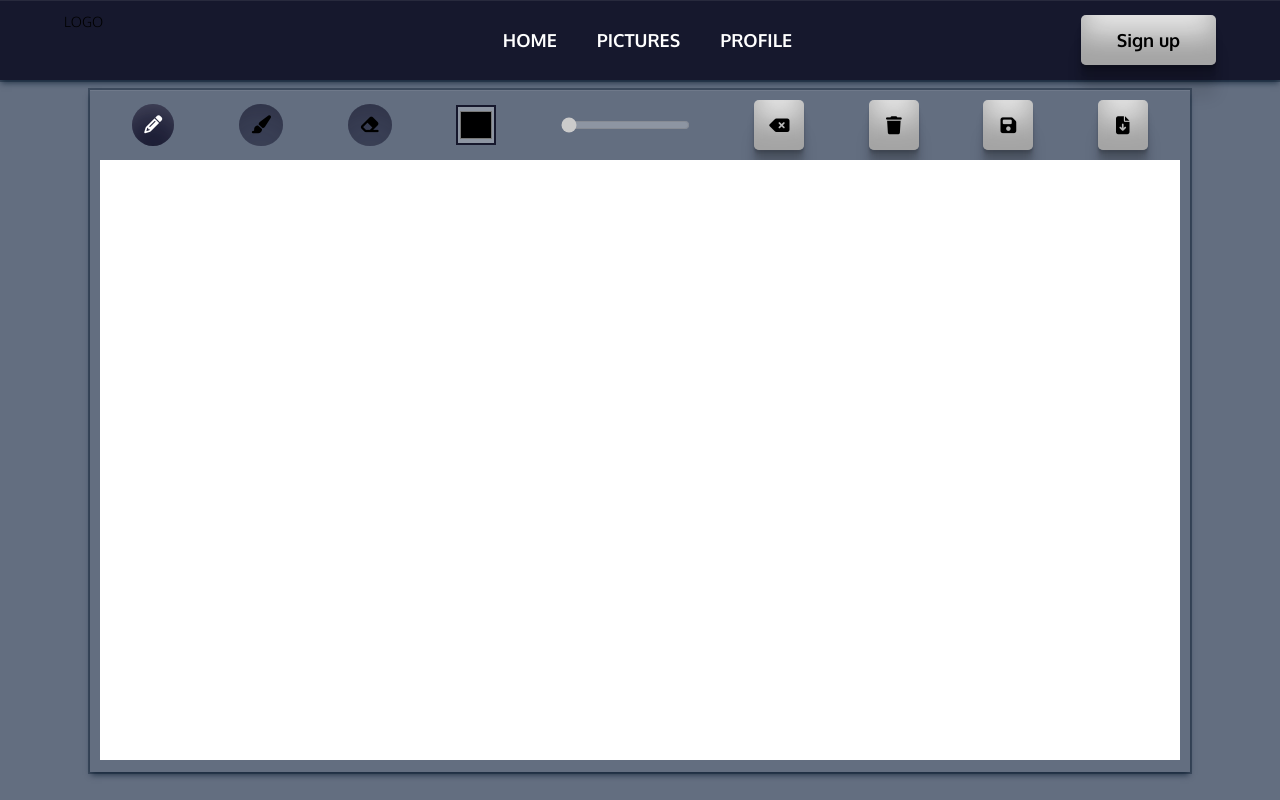
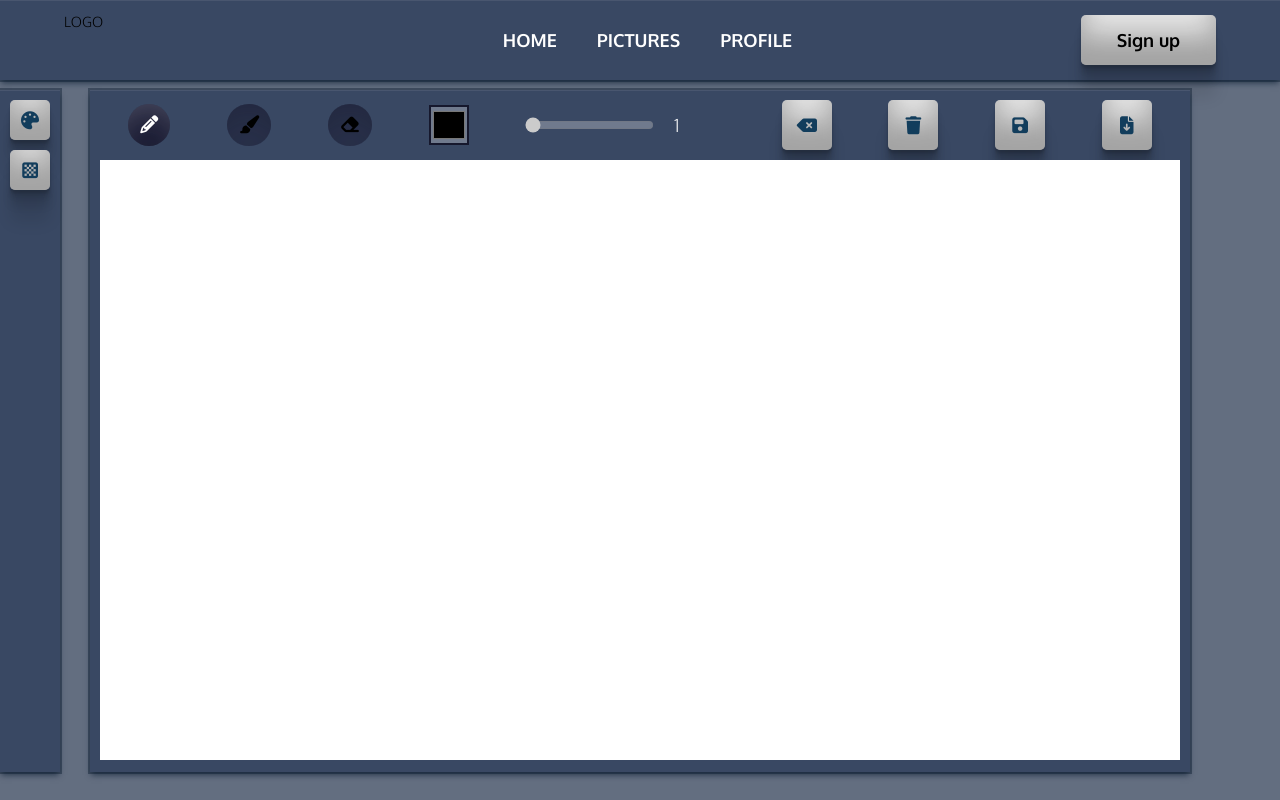
Before and after one commit to IBRA110/Draw-and-Draw, an Angular app in the folder frontend/project/: page /tolls/paint in a window 1280 px wide. Built offline with nearby package versions, Linux system fonts and the light colour scheme.

Commit message:
version 0.16

```diff
--- a/frontend/project/package.json
+++ b/frontend/project/package.json
@@ -18,8 +18,11 @@
     "@angular/platform-browser": "~13.3.0",
     "@angular/platform-browser-dynamic": "~13.3.0",
     "@angular/router": "~13.3.0",
+    "@types/file-saver": "^2.0.5",
     "angular-canvas-painter": "^0.6.0",
+    "file-saver": "^2.0.5",
     "ng2-file-upload": "^1.4.0",
+    "ngx-filesaver": "^14.0.0",
     "p5": "^1.4.1",
     "rxjs": "~7.5.0",
     "tslib": "^2.3.0",
--- a/frontend/project/src/app/main/header/header.component.scss
+++ b/frontend/project/src/app/main/header/header.component.scss
@@ -38,7 +38,7 @@ nav{
 }
 .tolls-nav{
 	position: relative;
-	background-color: rgba(22, 24, 45, 1);
+	background-color: rgb(57, 72, 99);
 	box-shadow: rgba(6, 24, 44, 0.4) 0px 0px 0px 2px,
 							rgba(6, 24, 44, 0.65) 0px 4px 6px -1px,
 							rgba(255, 255, 255, 0.08) 0px 1px 0px inset;
--- a/frontend/project/src/app/main/tolls/paint/paint.component.html
+++ b/frontend/project/src/app/main/tolls/paint/paint.component.html
@@ -9,21 +9,31 @@
 			<i class="fa-solid fa-paintbrush"></i>
 		</label>
 		<label>
-			<input type="radio" name="paint" (click)='canvas.eraser()'>
+			<input type="radio" name="paint" (click)='canvas.eraser(size)'>
 			<i class="fa-solid fa-eraser"></i>
 		</label>
 		<input
 			type='color' #color (change)='canvas.changeColor(color)'
 			[disabled]='!paintTools'>
-		<input
-			[disabled]='!paintTools && !eraserTool' type='range'
-			min="1" max="100"
-			#size value="1"
-			(change)='canvas.changeSize(size)'>
+		<div class='input-range'>
+			<input
+				[(ngModel)]="sw"
+				[disabled]='!paintTools && !eraserTool' type='range'
+				min="1" max="100"
+				#size value="1"
+				(change)='canvas.changeSize(size)'>
+			<input
+				[(ngModel)]="sw" type='text'
+				[disabled]='!paintTools && !eraserTool'
+				maxlength="2"
+				placeholder='{{ sw }}'
+				#sizeNu
+				(change)='canvas.changeSize(sizeNu)'>
+		</div>
 		<button (click)='canvas.undo()'><i class="fa-solid fa-delete-left"></i></button>
 		<button (click)='canvas.clearSketch()'><i class="fa-solid fa-trash"></i></button>
 		<button><i class="fa-solid fa-floppy-disk"></i></button>
-		<button><i class="fa-solid fa-file-arrow-down"></i></button>
+		<button (click)='canvas.download()'><i class="fa-solid fa-file-arrow-down"></i></button>
 	</div>
 	<div class='canvas' id="sketch-canvas"
 		(mousedown)='canvas.drawStart()'
--- a/frontend/project/src/app/main/tolls/paint/paint.component.scss
+++ b/frontend/project/src/app/main/tolls/paint/paint.component.scss
@@ -3,7 +3,7 @@
 	display: flex;
 	flex-direction: column;
 	gap: 10px;
-	background-color: rgb(99, 110, 128);
+	background-color: rgb(57, 72, 99);
 	box-shadow: rgba(6, 24, 44, 0.4) 0px 0px 0px 2px,
 							rgba(6, 24, 44, 0.65) 0px 4px 6px -1px,
 							rgba(255, 255, 255, 0.08) 0px 1px 0px inset;
@@ -13,12 +13,25 @@
 		justify-content: space-around;
 		align-items: center;
 
+		.input-range{
+			display: flex;
+			gap: 20px;
+			width: 200px;
+
+			[type=text]{
+				background-color: rgba(255,255,255, 0.0);
+				color: rgb(255,255,255);
+				font-size: 18px;
+				width: 30px;
+			}
+		}
+
 		[type=color]{
 			width: 40px;
 			height: 40px;
 			border: 2px solid rgba(22, 24, 45, 1);
+			cursor: pointer;
 		}
-
 		[type=radio] {
 		  position: absolute;
 		  opacity: 0;
@@ -41,6 +54,7 @@
 		button{
 			height: 50px;
 			width: 50px;
+			color: rgb(18, 61, 92);
 		}
 	}
 }
--- a/frontend/project/src/app/main/tolls/paint/paint.component.ts
+++ b/frontend/project/src/app/main/tolls/paint/paint.component.ts
@@ -9,12 +9,11 @@ import p5 from 'p5';
 export class PaintComponent implements OnInit {
 
 
-	canvas: any;
-  sw = 1;
-  c = [];
-  strokeColor = 0;
-  restoreArray: any = []
-	index: number = -1
+	public canvas: any;
+  public sw: string = '1';
+
+  public restoreArray: any = []
+	public index: number = -1
 	public paintTools: boolean = false
 	public eraserTool: boolean = false
 
@@ -28,8 +27,7 @@ export class PaintComponent implements OnInit {
         canvas2.parent('sketch-canvas')
 				s.background(255)
         s.strokeWeight(this.sw)
-        this.c[0] = s.color(101, 101, 102)
-        s.stroke(this.c[this.strokeColor])
+        s.stroke('rgb(101, 101, 102)')
       };
 
 			s.pencil = () => {
@@ -38,7 +36,6 @@ export class PaintComponent implements OnInit {
 				s.col = 'rgb(101, 101, 102)'
 				s.stroke(s.col)
 				s.strokeWeight(1)
-				this.sw = 4
 			}
 			s.brush = (color, size) => {
 				this.paintTools = true
@@ -47,21 +44,23 @@ export class PaintComponent implements OnInit {
 				s.stroke(s.col)
 				s.strokeWeight(size.value)
 				this.sw = size.value
-				this.sw = 4
 			}
-			s.eraser = () => {
+			s.eraser = (size) => {
 				this.paintTools = false
 				this.eraserTool = true
-				s.col = 'rgb(255, 255, 255)'
-				s.stroke(s.col)
+				s.stroke('rgb(255, 255, 255)')
+				s.strokeWeight(size.value)
+				this.sw = size.value
 			}
 
 			s.changeColor = (color) => {
-				s.col = color.value
-				s.stroke(s.col)
+				s.stroke(color.value )
 			}
 
 			s.changeSize = (size) => {
+				if (size.value == ''){
+					size.value = '1'
+				}
 				s.strokeWeight(size.value)
 				this.sw = size.value
 			}
@@ -99,6 +98,12 @@ export class PaintComponent implements OnInit {
 					s.image(this.restoreArray[this.index], 0, 0)
 				}
 			}
+			s.download = () => {
+				let name = prompt('Type name');
+				if (name != null){
+					s.save(name + '.png')
+				}
+			}
 		}
     this.canvas = new p5(sketch)
   }
--- a/frontend/project/src/app/main/tolls/paint/paint.module.ts
+++ b/frontend/project/src/app/main/tolls/paint/paint.module.ts
@@ -1,7 +1,7 @@
 import { NgModule } from '@angular/core';
 import { CommonModule } from '@angular/common';
 import { RouterModule } from '@angular/router';
-
+import { FormsModule } from '@angular/forms';
 import { PaintComponent } from './paint.component';
 
 @NgModule({
@@ -10,6 +10,7 @@ import { PaintComponent } from './paint.component';
 	],
   imports: [
     CommonModule,
+		FormsModule,
 		RouterModule.forChild([
 			{path: '', component: PaintComponent}
 		]),
--- a/frontend/project/src/app/main/tolls/tolls-bar/tolls-bar.component.html
+++ b/frontend/project/src/app/main/tolls/tolls-bar/tolls-bar.component.html
@@ -1,5 +1,4 @@
 <ul>
-	<li><button [routerLink]="['#']">p</button></li>
-	<li><button [routerLink]="['#']">b</button></li>
-	<li><button [routerLink]="['#']">b</button></li>
+	<li><button [routerLink]="['#']"><i class="fa-solid fa-palette"></i></button></li>
+	<li><button [routerLink]="['#']"><i class="fa-solid fa-chess-board"></i></button></li>
 </ul>
--- a/frontend/project/src/app/main/tolls/tolls-bar/tolls-bar.component.scss
+++ b/frontend/project/src/app/main/tolls/tolls-bar/tolls-bar.component.scss
@@ -1,16 +1,28 @@
 ul{
-	background: red;
+	background-color: rgb(57, 72, 99);
+	box-shadow: rgba(6, 24, 44, 0.4) 0px 0px 0px 2px,
+							rgba(6, 24, 44, 0.65) 0px 4px 6px -1px,
+							rgba(255, 255, 255, 0.08) 0px 1px 0px inset;
 	padding: 10px;
 	display: flex;
 	flex-direction: column;
 	align-items: center;
-	gap: 5px;
+	gap: 10px;
+	position: absolute;
+	left: 0;
+	top: 50%;
+	transform: translateY(-50%);
+	height: 100%;
 
 	li{
 		button{
 			width: 40px;
 			height: 40px;
-			background-color: yellow;
+			background-color: rgb(255, 255, 255);
+
+			i{
+				color: rgb(18, 61, 92);
+			}
 		}
 	}
 
--- a/frontend/project/src/app/main/tolls/tolls.component.html
+++ b/frontend/project/src/app/main/tolls/tolls.component.html
@@ -1,3 +1,4 @@
 <div class='tolls'>
+	<app-tolls-bar></app-tolls-bar>
 	<router-outlet></router-outlet>
 </div>
--- a/frontend/project/src/index.html
+++ b/frontend/project/src/index.html
@@ -2,7 +2,7 @@
 <html lang="en">
 <head>
   <meta charset="utf-8">
-	<title>Draw and Draw</title>
+	<title>Draw and Play</title>
   <base href="/">
   <meta name="viewport" content="width=device-width, initial-scale=1">
   <link rel="icon" type="image/x-icon" href="favicon.ico">
```
Also changed, not shown: 1 other file (tests, documents, lock files or other folders).
